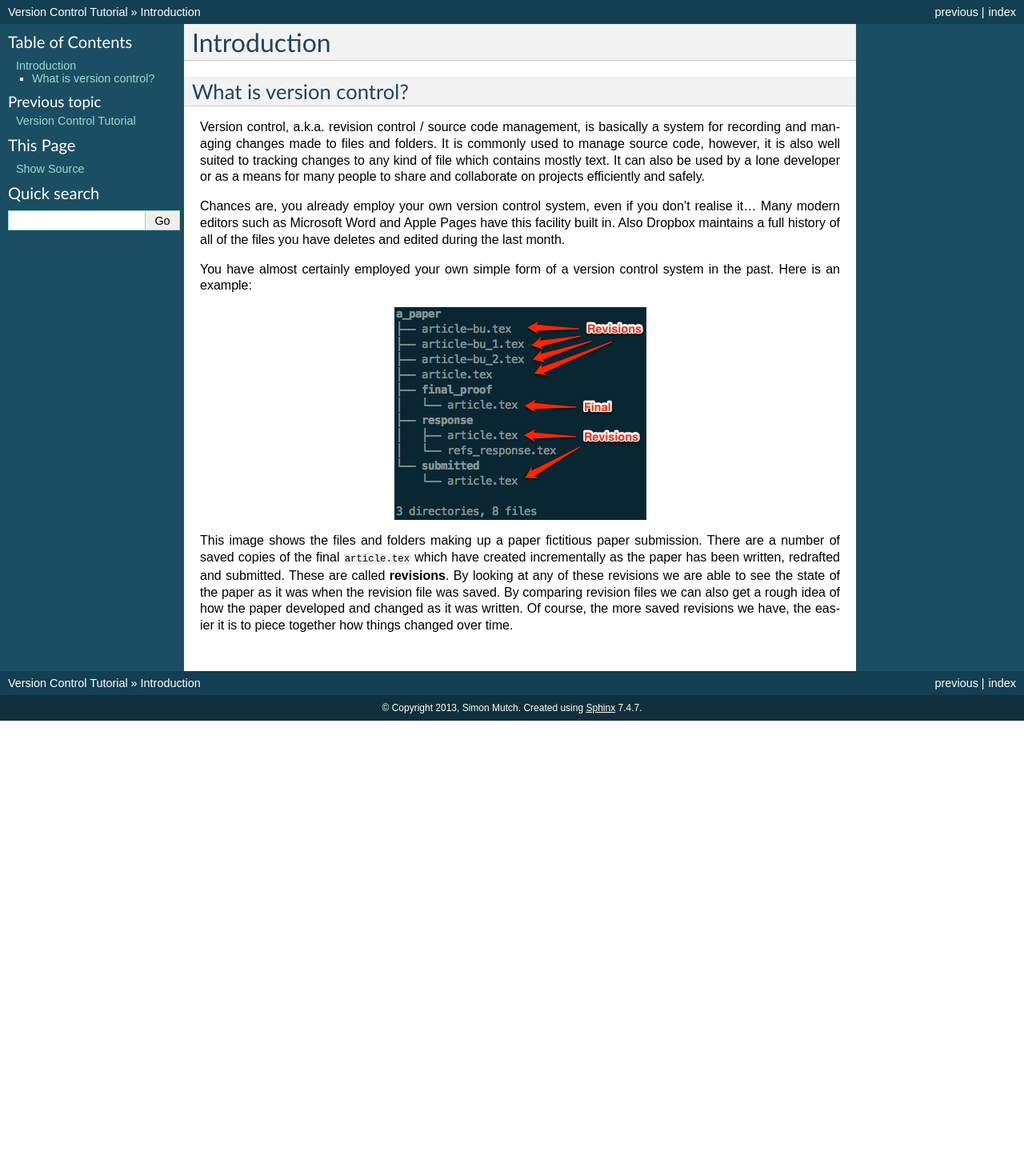
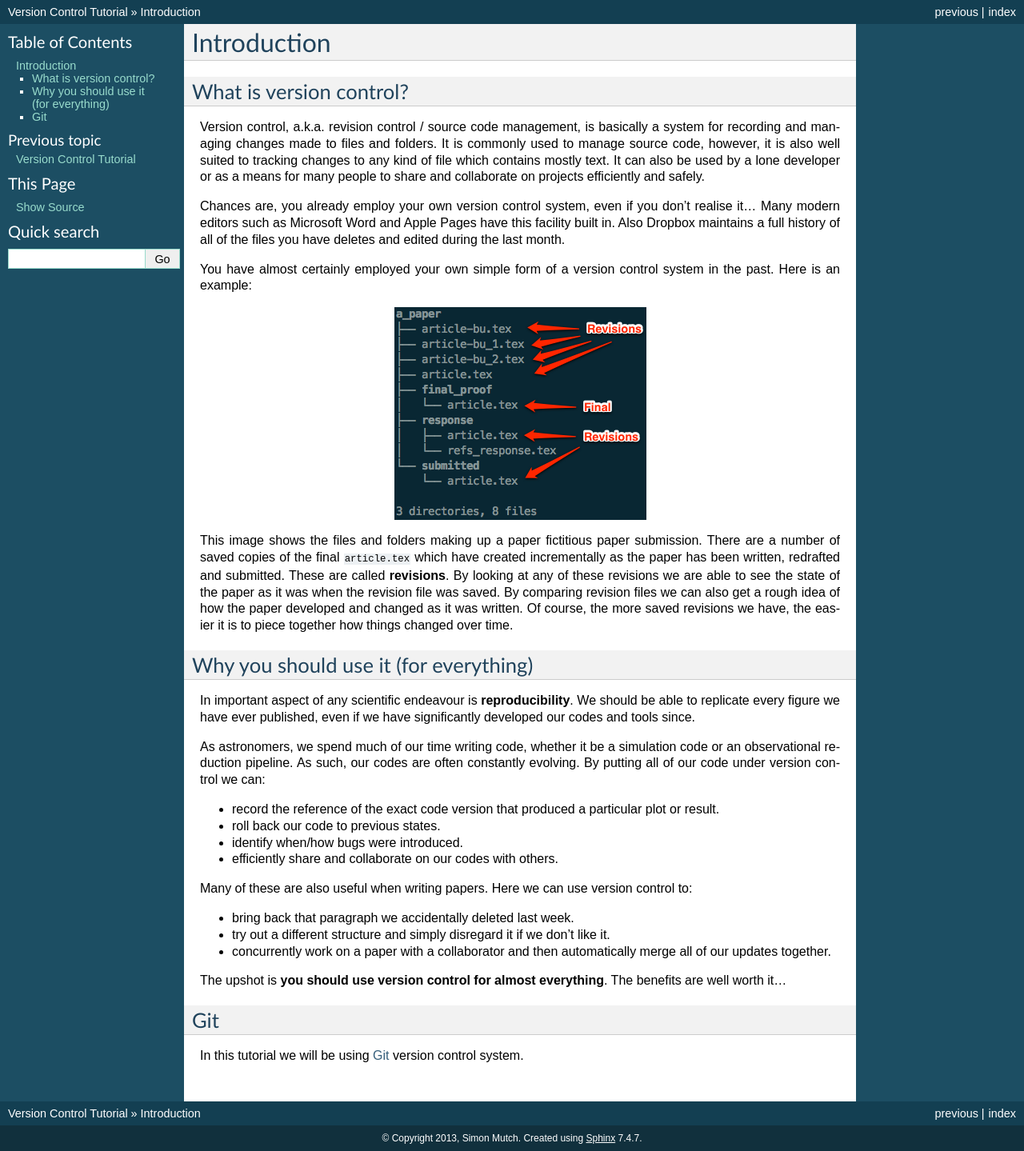
Before and after one commit to AstroinformaticsAU/VersionControlTutorial, a Sphinx documentation site: the page built from source/pages/0-intro.rst, in a window 1280 px wide. Shown: the whole page at 80% size. Built offline with Sphinx 7.4.7, drawn with Linux system fonts in a browser that asks for light colours; before the commit the page ends 901 px from its top, so only the background shows below that.

Commit message:
Why you should use it (for everything).

```diff
--- a/source/index.rst
+++ b/source/index.rst
@@ -8,7 +8,10 @@ Version Control Tutorial
 
 These are the course notes for the **Version Control** session of the `2013 ASA/ANITA Astroinformatics Summer School <http://www.smp.uq.edu.au/anitaworkshop2013/?page_id=30>`_.
 
-This session introduces the concept of version control and its particular importance for researchers.  We will also try out some practical examples using the `Git <http://git-scm.com/>`_ version control system and touch on the following topics:
+This session introduces the concept of version control and its particular
+importance for researchers.  We will also try out some practical examples using
+the `Git <http://git-scm.com/>`_ version control system and touch on the
+following topics:
 
 - basic usage (creating a repository, adding files, committing changes)
 - branches
--- a/source/pages/0-intro.rst
+++ b/source/pages/0-intro.rst
@@ -31,3 +31,37 @@ file was saved.  By comparing revision files we can also get a rough idea of
 how the paper developed and changed as it was written.  Of course, the more
 saved revisions we have, the easier it is to piece together how things changed
 over time.
+
+Why you should use it (for everything)
+--------------------------------------
+
+In important aspect of any scientific endeavour is **reproducibility**.  We
+should be able to replicate every figure we have ever published, even if we have
+significantly developed our codes and tools since.
+
+As astronomers, we spend much of our time writing code, whether it be a
+simulation code or an observational reduction pipeline.  As such, our codes are
+often constantly evolving.  By putting all of our code under version control we
+can:
+
+- record the reference of the exact code version that produced a particular plot or result.
+- roll back our code to previous states.
+- identify when/how bugs were introduced.
+- efficiently share and collaborate on our codes with others.
+
+Many of these are also useful when writing papers.  Here we can use version
+control to:
+
+- bring back that paragraph we accidentally deleted last week.
+- try out a different structure and simply disregard it if we don't like it.
+- concurrently work on a paper with a collaborator and then automatically merge all of our updates together.
+
+The upshot is **you should use version control for almost everything**.  The
+benefits are well worth it...
+
+
+Git
+---
+
+In this tutorial we will be using `Git <http://git-scm.com/>`_ version control
+system.
```
Also changed, not shown: outline.md (+27 -0 lines).
